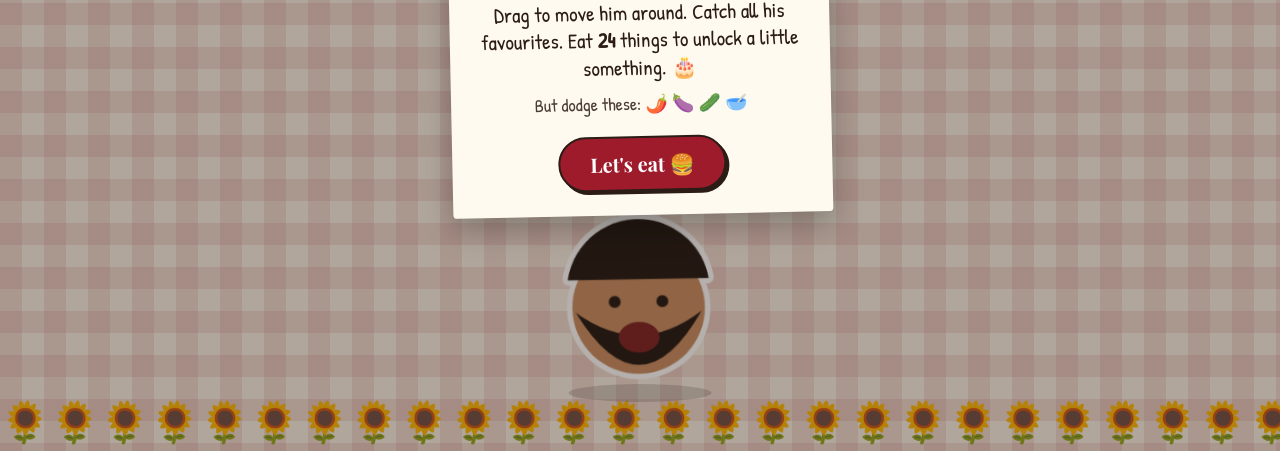
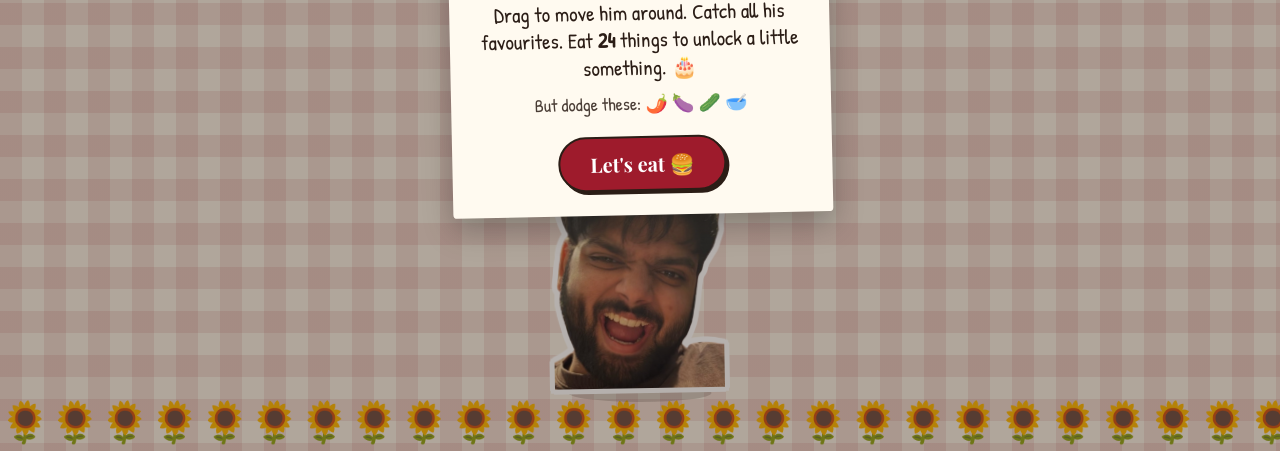
Before and after one commit to vanshita-bansal18/starter-pack, a plain HTML site: page feed-agrim/index.html in a window 1280 px wide. Shown: the part 349-800 px from the top of the page. Drawn offline with nearby package versions, Linux system fonts and the light colour scheme.

Commit message:
Update photo reference in index.html

```diff
--- a/feed-agrim/index.html
+++ b/feed-agrim/index.html
@@ -73,7 +73,7 @@ h1{font-family:'Playfair Display',serif;font-weight:900;font-size:46px;color:var
 
 <script>
 /* ===== Settings you can tweak ===== */
-const PHOTO = 'agrim.png';   // his cutout, in the same folder
+const PHOTO = 'IMG_0778.png';   // his cutout, in the same folder
 const MOUTH = 0.68;          // where his mouth is (0 = top of photo, 1 = bottom)
 const TARGET = 24, LIVES = 3;
 
```
